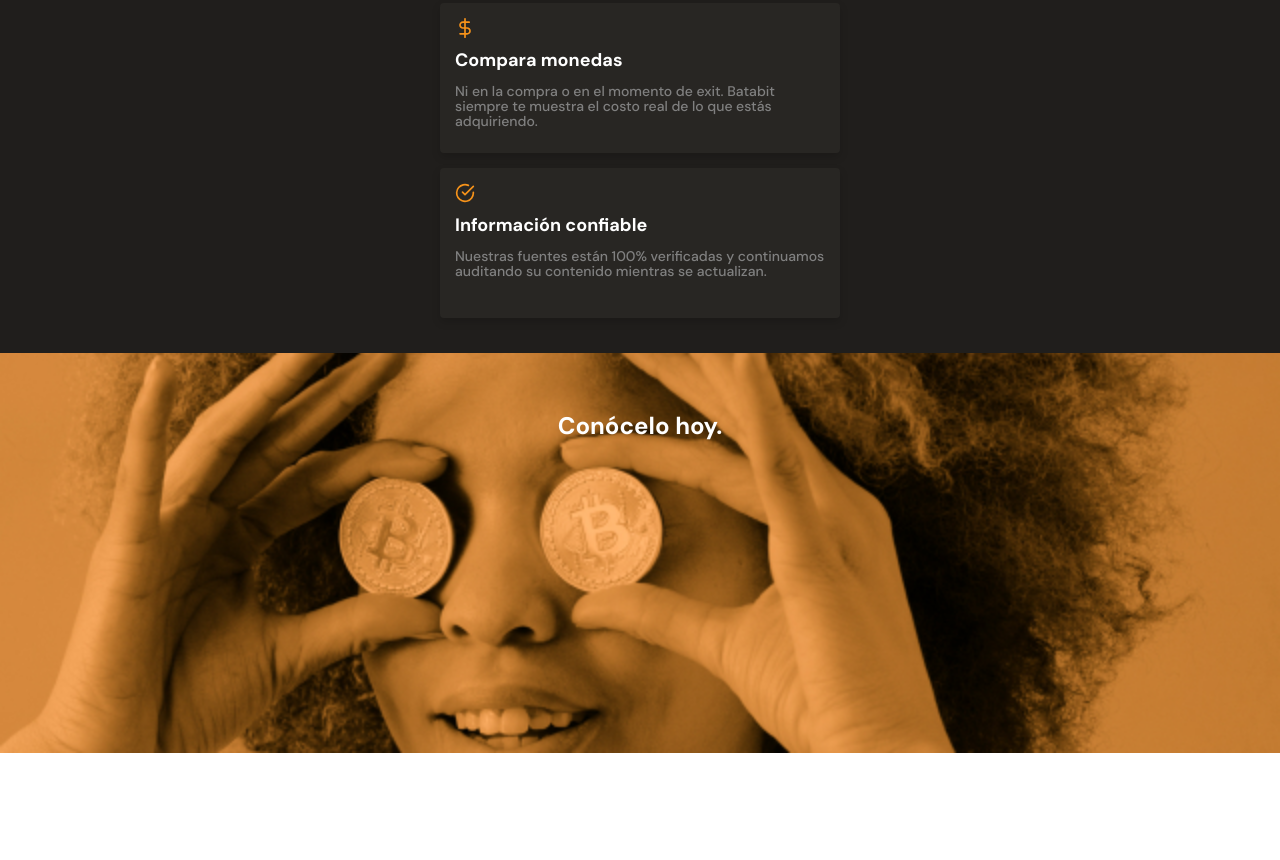
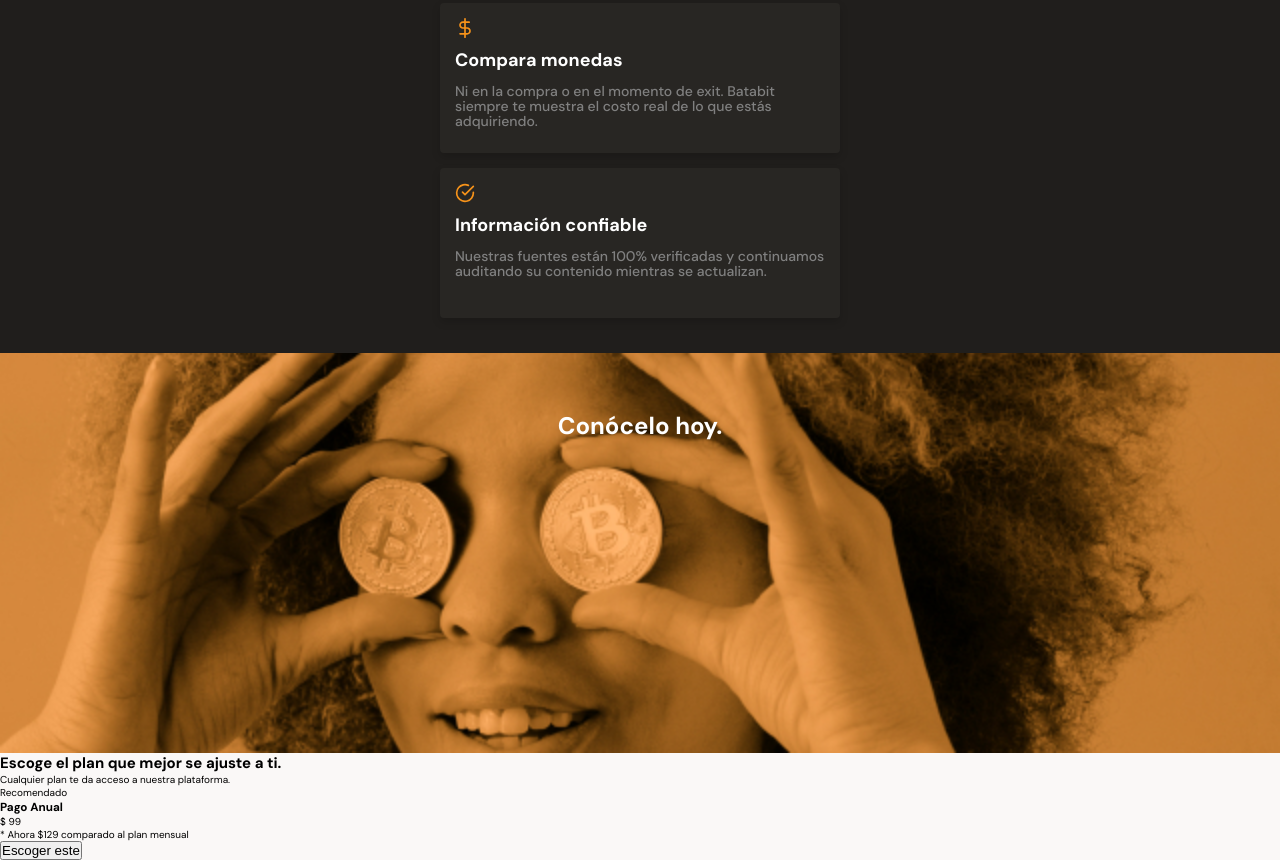
Before and after one commit to Christiano0407/Response_design, a website: page src/html/index.html in a window 1280 px wide. Shown: the part 1996-2856 px from the top of the page. Before the commit the page ends 2749 px from the top, so only its background shows below. Drawn offline with Linux system fonts and the light colour scheme.

Commit message:
sección planes

```diff
--- a/src/html/index.html
+++ b/src/html/index.html
@@ -24,7 +24,7 @@
                 criptomonedas.</h1>
             <p>Batabit te ayuda a navegar entre los diferentes
                 precios y tendencias.</p>
-            <a href="#" class="header--button">Conoce nuestros planes <span></span> </a>
+            <a href="#planes" class="header--button">Conoce nuestros planes <span></span> </a>
         </div>
     </header>
 
@@ -139,7 +139,23 @@
         <section class="bitcoin-img-container">
             <h2>Conócelo hoy.</h2>
         </section>
-        <section></section>
+        <section id="planes">
+            <div class="plans-title">
+                <h2>Escoge el plan que mejor se ajuste a ti.</h2>
+                <p>Cualquier plan te da acceso a nuestra plataforma.</p>
+            </div>
+            <section class="plans-container--slider">
+                <article class="plans-container--card">
+                    <p>Recomendado</p>
+                    <div>
+                        <h3>Pago Anual</h3>
+                        <p><span>$</span> 99</p>
+                        <p> * Ahora $129 comparado al plan mensual</p>
+                        <button>Escoger este <span></span></button>
+                    </div>
+                </article>
+            </section>
+        </section>
     </main>
 
     <footer></footer>
```
